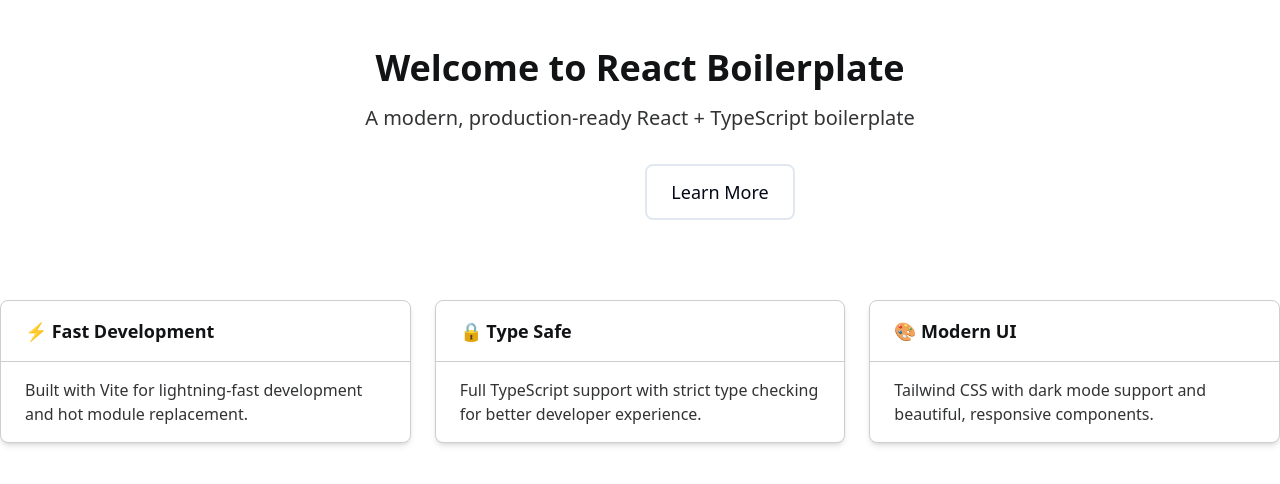
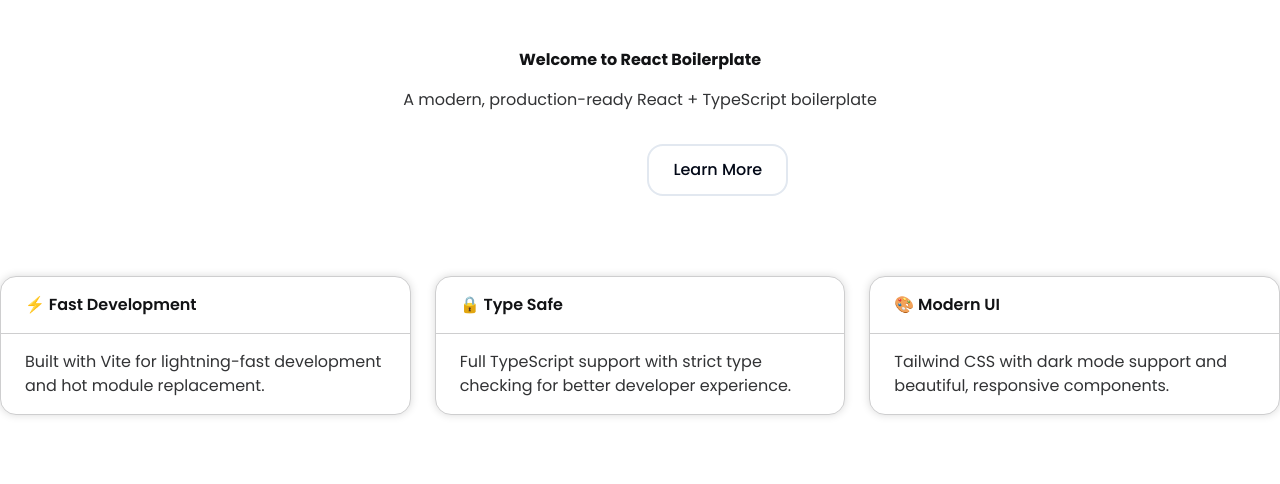
Before and after one commit to thang2k6adu/react-boilerplate, a React (Vite) app: page / in a window 1280 px wide. Shown: the top 484 px of the page. Built offline with nearby package versions, Linux system fonts and the light colour scheme; no server answers.

Commit message:
chore: update routes configuration and styling

```diff
--- a/src/index.css
+++ b/src/index.css
@@ -1,3 +1,5 @@
+@import url('https://fonts.googleapis.com/css2?family=Poppins:wght@400;500;600;700&display=swap');
+
 @tailwind base;
 @tailwind components;
 @tailwind utilities;
@@ -6,20 +8,28 @@
   :root {
     --background: 0 0% 100%;
     --foreground: 222.2 84% 4.9%;
+
     --card: 0 0% 100%;
-    --card-foreground: 222.2 84% 4.9%;
+    --card-foreground: 222 15% 10%;
+
     --popover: 0 0% 100%;
-    --popover-foreground: 222.2 84% 4.9%;
-    --primary: 222.2 47.4% 11.2%;
-    --primary-foreground: 210 40% 98%;
-    --secondary: 210 40% 96.1%;
-    --secondary-foreground: 222.2 47.4% 11.2%;
+    --popover-foreground: 222 15% 10%;
+
+    --primary: 258 73% 54%;
+    --primary-foreground: 0 0% 100%;
+
+    --secondary: 339 86% 70%;
+    --secondary-foreground: 0 0% 100%;
+
+    --accent: 15 100% 66%;
+    --accent-foreground: 0 0% 100%;
+
     --muted: 210 40% 96.1%;
     --muted-foreground: 215.4 16.3% 46.9%;
-    --accent: 210 40% 96.1%;
-    --accent-foreground: 222.2 47.4% 11.2%;
-    --destructive: 0 84.2% 60.2%;
-    --destructive-foreground: 210 40% 98%;
+
+    --destructive: 0 100% 69%;
+    --destructive-foreground: 0 0% 100%;
+
     --border: 214.3 31.8% 91.4%;
     --input: 214.3 31.8% 91.4%;
     --ring: 222.2 84% 4.9%;
@@ -28,7 +38,8 @@
     --chart-3: 197 37% 24%;
     --chart-4: 43 74% 66%;
     --chart-5: 27 87% 67%;
-    --radius: 0.5rem;
+
+    --radius: 16px;
   }
 
   .dark {
--- a/src/routes/index.tsx
+++ b/src/routes/index.tsx
@@ -19,7 +19,7 @@
 
 const DashboardV2 = React.lazy(() => import('@/pages/dashboard/DashboardV2'));
 const TaskV2 = React.lazy(() => import('@/pages/task/TasksV2'));
-const Focus = React.lazy(() => import('@/pages/focus/Focus'));
+const FocusV2 = React.lazy(() => import('@/pages/focus/FocusV2'));
 
 export const routes: RouteConfig[] = [
   {
@@ -41,7 +41,7 @@
     children: [
       { index: true, element: <DashboardV2 /> },
       { path: 'tasks', element: <TaskV2 /> },
-      { path: 'focus', element: <Focus /> },
+      { path: 'focus', element: <FocusV2 /> },
       { path: 'signup', element: <SignUp /> },
       { path: 'forgot-password', element: <ForgotPassword /> },
       { path: '*', element: <NotFound /> },
--- a/tailwind.config.js
+++ b/tailwind.config.js
@@ -7,7 +7,6 @@
       colors: {
         gray: {
           black: '#000000',
-
           900: '#121315',
           800: '#1C1D1F',
           700: '#232426',
@@ -22,11 +21,23 @@
           white: '#FFFFFF',
         },
         primary: {
+          900: '#5F33E1',
+          800: '#AB94FF', // hover
           700: '#EEE9FF',
-          800: '#AB94FF', // hover
-          900: '#5F33E1',
           DEFAULT: 'hsl(var(--primary))',
           foreground: 'hsl(var(--primary-foreground))',
+        },
+        secondary: {
+          900: '#F478B8',
+          700: '#FAD1E4',
+          DEFAULT: 'hsl(var(--secondary))',
+          foreground: 'hsl(var(--secondary-foreground))',
+        },
+        accent: {
+          900: '#FF7D53',
+          700: '#FFE9E1',
+          DEFAULT: 'hsl(var(--accent))',
+          foreground: 'hsl(var(--accent-foreground))',
         },
         background: 'hsl(var(--background))',
         foreground: 'hsl(var(--foreground))',
@@ -38,21 +49,9 @@
           DEFAULT: 'hsl(var(--popover))',
           foreground: 'hsl(var(--popover-foreground))',
         },
-        secondary: {
-          900: '#F478B8',
-          700: '#FAD1E4',
-          DEFAULT: 'hsl(var(--secondary))',
-          foreground: 'hsl(var(--secondary-foreground))',
-        },
         muted: {
           DEFAULT: 'hsl(var(--muted))',
           foreground: 'hsl(var(--muted-foreground))',
-        },
-        accent: {
-          900: '#FF7D53',
-          700: '#FFE9E1',
-          DEFAULT: 'hsl(var(--accent))',
-          foreground: 'hsl(var(--accent-foreground))',
         },
         destructive: {
           DEFAULT: 'hsl(var(--destructive))',
@@ -74,6 +73,64 @@
         md: 'calc(var(--radius) - 2px)',
         sm: 'calc(var(--radius) - 4px)',
       },
+      boxShadow: {
+        md: '0 0 8px rgba(0,0,0,0.15)',
+      },
+    },
+    fontFamily: {
+      sans: ['Poppins', 'system-ui', 'sans-serif'],
+    },
+
+    fontSize: {
+      'h1-regular': ['48px', { lineHeight: '58px', fontWeight: '400' }],
+      'h1-medium': ['48px', { lineHeight: '58px', fontWeight: '500' }],
+      'h1-semi': ['48px', { lineHeight: '58px', fontWeight: '600' }],
+      'h1-bold': ['48px', { lineHeight: '58px', fontWeight: '700' }],
+
+      'h2-regular': ['40px', { lineHeight: '50px', fontWeight: '400' }],
+      'h2-medium': ['40px', { lineHeight: '50px', fontWeight: '500' }],
+      'h2-semi': ['40px', { lineHeight: '50px', fontWeight: '600' }],
+      'h2-bold': ['40px', { lineHeight: '50px', fontWeight: '700' }],
+
+      'h3-regular': ['33px', { lineHeight: '43px', fontWeight: '400' }],
+      'h3-medium': ['33px', { lineHeight: '43px', fontWeight: '500' }],
+      'h3-semi': ['33px', { lineHeight: '43px', fontWeight: '600' }],
+      'h3-bold': ['33px', { lineHeight: '43px', fontWeight: '700' }],
+
+      'h4-regular': ['28px', { lineHeight: '36px', fontWeight: '400' }],
+      'h4-medium': ['28px', { lineHeight: '36px', fontWeight: '500' }],
+      'h4-semi': ['28px', { lineHeight: '36px', fontWeight: '600' }],
+      'h4-bold': ['28px', { lineHeight: '36px', fontWeight: '700' }],
+
+      'h5-regular': ['23px', { lineHeight: '30px', fontWeight: '400' }],
+      'h5-medium': ['23px', { lineHeight: '30px', fontWeight: '500' }],
+      'h5-semi': ['23px', { lineHeight: '30px', fontWeight: '600' }],
+      'h5-bold': ['23px', { lineHeight: '30px', fontWeight: '700' }],
+
+      'h6-regular': ['19px', { lineHeight: '25px', fontWeight: '400' }],
+      'h6-medium': ['19px', { lineHeight: '25px', fontWeight: '500' }],
+      'h6-semi': ['19px', { lineHeight: '25px', fontWeight: '600' }],
+      'h6-bold': ['19px', { lineHeight: '25px', fontWeight: '700' }],
+
+      'body-regular': ['16px', { lineHeight: '24px', fontWeight: '400' }],
+      'body-medium': ['16px', { lineHeight: '24px', fontWeight: '500' }],
+      'body-semi': ['16px', { lineHeight: '24px', fontWeight: '600' }],
+      'body-bold': ['16px', { lineHeight: '24px', fontWeight: '700' }],
+
+      'caption-lg-regular': ['13px', { lineHeight: '18px', fontWeight: '400' }],
+      'caption-lg-medium': ['13px', { lineHeight: '18px', fontWeight: '500' }],
+      'caption-lg-semi': ['13px', { lineHeight: '18px', fontWeight: '600' }],
+      'caption-lg-bold': ['13px', { lineHeight: '18px', fontWeight: '700' }],
+
+      'caption-sm-regular': ['11px', { lineHeight: '15px', fontWeight: '400' }],
+      'caption-sm-medium': ['11px', { lineHeight: '15px', fontWeight: '500' }],
+      'caption-sm-semi': ['11px', { lineHeight: '15px', fontWeight: '600' }],
+      'caption-sm-bold': ['11px', { lineHeight: '15px', fontWeight: '700' }],
+
+      'caption-xs-regular': ['9px', { lineHeight: '12px', fontWeight: '400' }],
+      'caption-xs-medium': ['9px', { lineHeight: '12px', fontWeight: '500' }],
+      'caption-xs-semi': ['9px', { lineHeight: '12px', fontWeight: '600' }],
+      'caption-xs-bold': ['9px', { lineHeight: '12px', fontWeight: '700' }],
     },
   },
   plugins: [require('tailwindcss-animate')],
```
